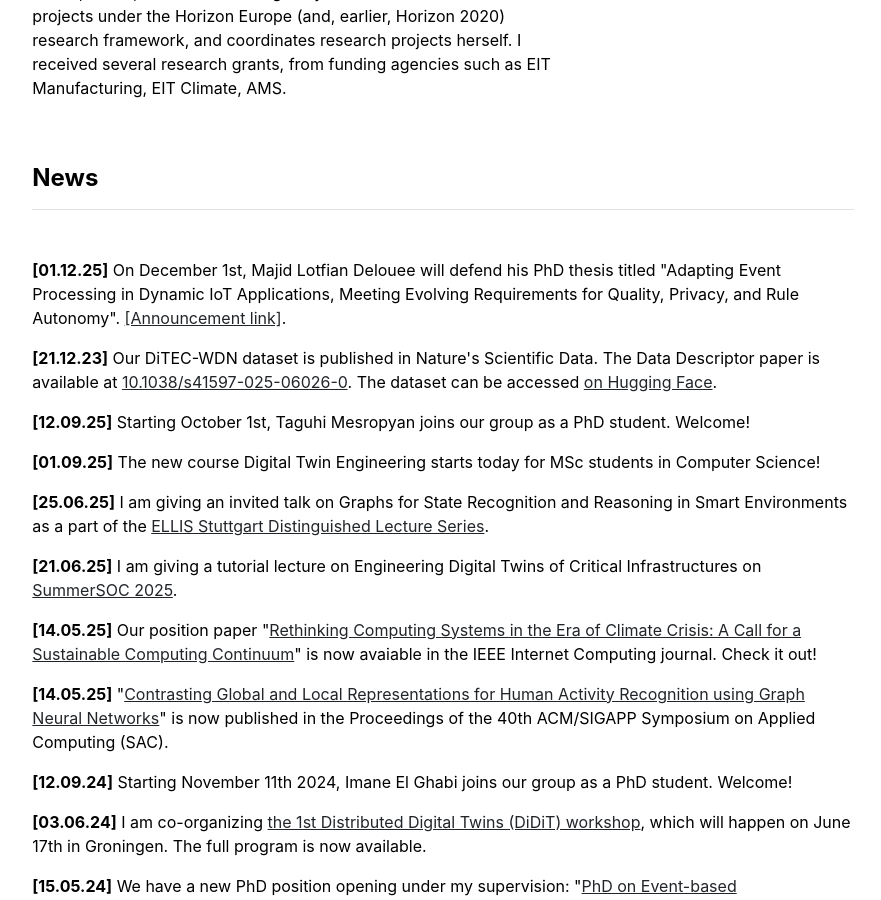
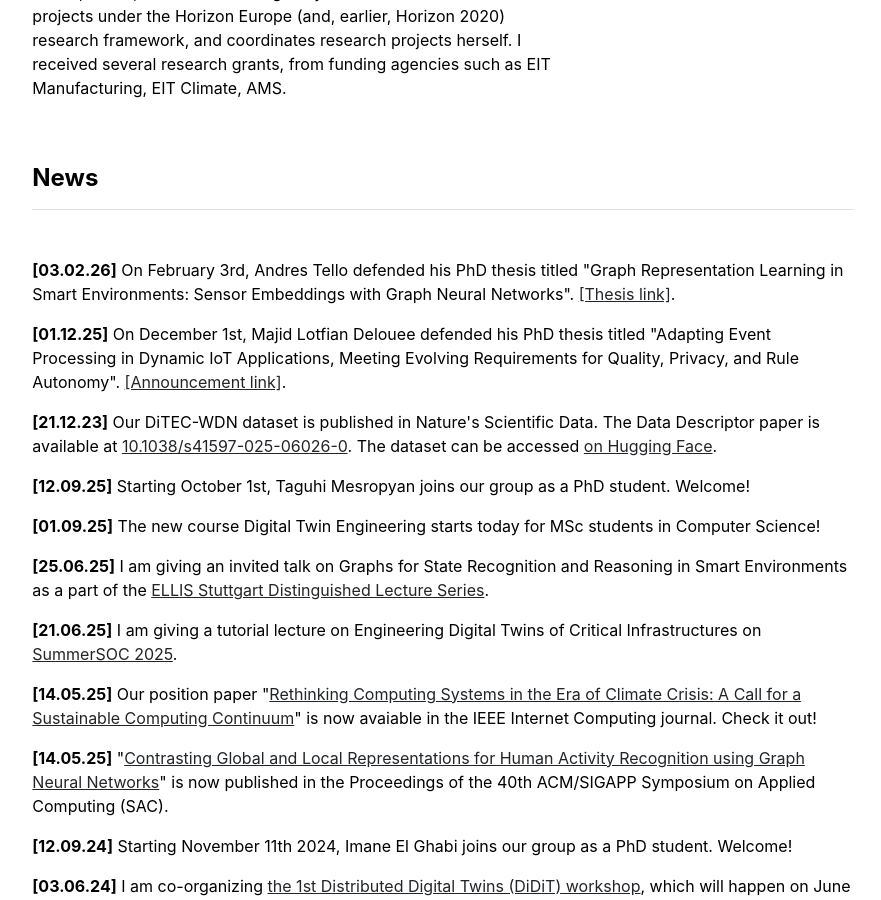
Before and after one commit to Degvik/degvik.github.io, a Jekyll site: the page built from index.md, in a window 1280 px wide and 900 px high, scrolled down 765 px. Shown: the whole window, without its empty margins (197-1078 px from the left). Built offline with Jekyll 4.4.1, drawn with Linux system fonts in a browser that asks for light colours.

Commit message:
Update in publications

```diff
--- a/_data/news.yml
+++ b/_data/news.yml
@@ -1,7 +1,11 @@
+- {date: '03.02.26',
+   text:
+    'On February 3rd, Andres Tello defended his PhD thesis titled "Graph Representation Learning in Smart Environments: Sensor Embeddings with Graph Neural Networks". <a href="https://research.rug.nl/en/publications/graph-representation-learning-in-smart-environments-sensor-embedd/">[Thesis link]</a>.'
+}
 
 - {date: '01.12.25',
    text:
-    'On December 1st, Majid Lotfian Delouee will defend his PhD thesis titled "Adapting Event Processing in Dynamic IoT Applications, Meeting Evolving Requirements for Quality, Privacy, and Rule Autonomy". <a href="https://www.rug.nl/about-ug/latest-news/events/promoties/?hfId=123400">[Announcement link]</a>.'
+    'On December 1st, Majid Lotfian Delouee defended his PhD thesis titled "Adapting Event Processing in Dynamic IoT Applications, Meeting Evolving Requirements for Quality, Privacy, and Rule Autonomy". <a href="https://www.rug.nl/about-ug/latest-news/events/promoties/?hfId=123400">[Announcement link]</a>.'
 }
 
 - {date: '21.12.23',
```
Also changed, not shown: publications.md (+2 -1 lines), 2 other files.
